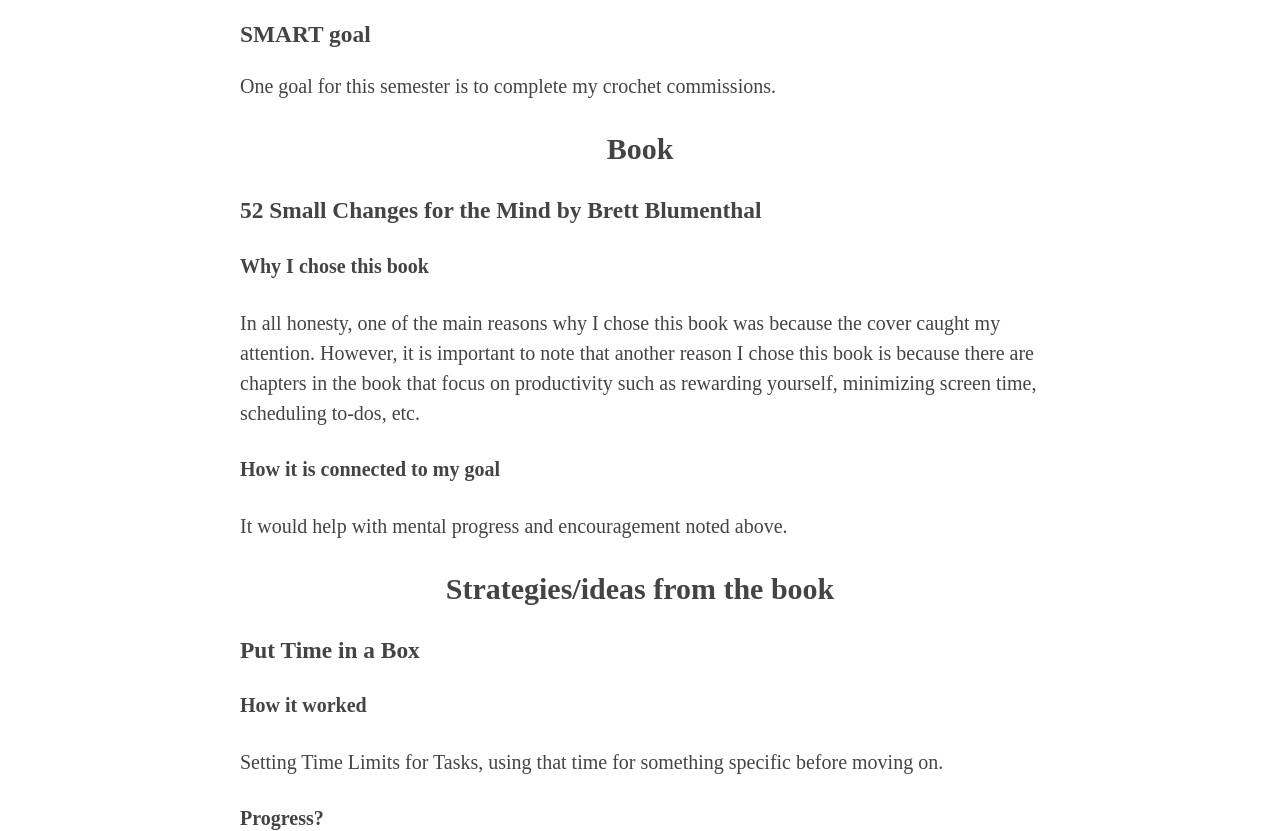
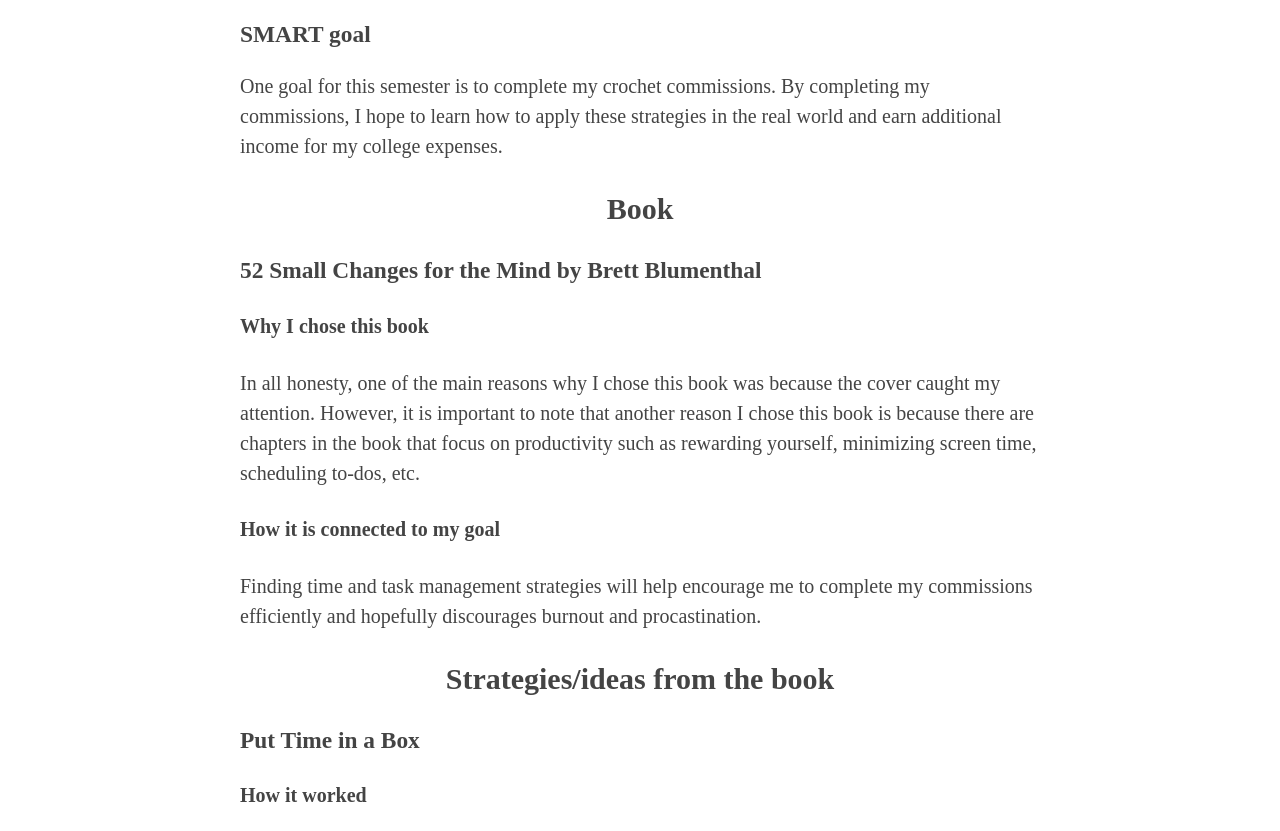
Before and after one commit to XingWuQAQ/ESEPSY1259, a plain HTML site: page index.html in a window 1280 px wide. Shown: the part 600-1431 px from the top of the page. Drawn offline with Linux system fonts and the light colour scheme.

Commit message:
Update index.html

```diff
--- a/index.html
+++ b/index.html
@@ -73,14 +73,14 @@ h3 {
 <h3>Circumstances or situations in my life that made me want to change</h3>
 <p>I think every person has experienced a task which they are responsible for but hates the thought of completing it. Whether it be normal chores such as doing the dishes, laundry, grocery shopping, to more critical responsibilities like filing taxes, I think most people would agree that they have a certain responsibility that they procrastinate in. This is what I hope to change. I, in particular, have been taking crochet commissions, however, I have been procrastinating completing them due to my hatred towards sewing. I hope this project will help change that.</p>
 <h3>SMART goal</h3>
-<p>One goal for this semester is to complete my crochet commissions.</p>
+<p>One goal for this semester is to complete my crochet commissions. By completing my commissions, I hope to learn how to apply these strategies in the real world and earn additional income for my college expenses. </p>
 
 <h2 id="book">Book</h2>
 <h3>52 Small Changes for the Mind by Brett Blumenthal</h3>
 <h4>Why I chose this book</h4>
 <p>In all honesty, one of the main reasons why I chose this book was because the cover caught my attention. However, it is important to note that another reason I chose this book is because there are chapters in the book that focus on productivity such as rewarding yourself, minimizing screen time, scheduling to-dos, etc.</p>
 <h4>How it is connected to my goal</h4>
-<p>It would help with mental progress and encouragement noted above.</p>
+<p>Finding time and task management strategies will help encourage me to complete my commissions efficiently and hopefully discourages burnout and procastination. </p>
 
 <h2 id="strategies">Strategies/ideas from the book</h2>
 <h3>Put Time in a Box</h3>
```
